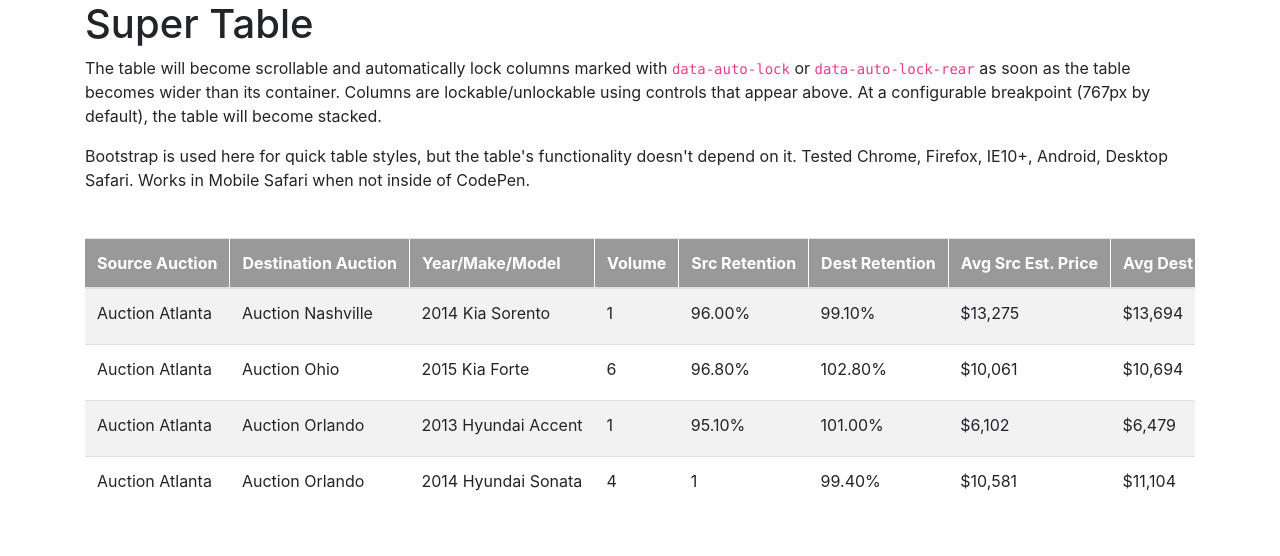
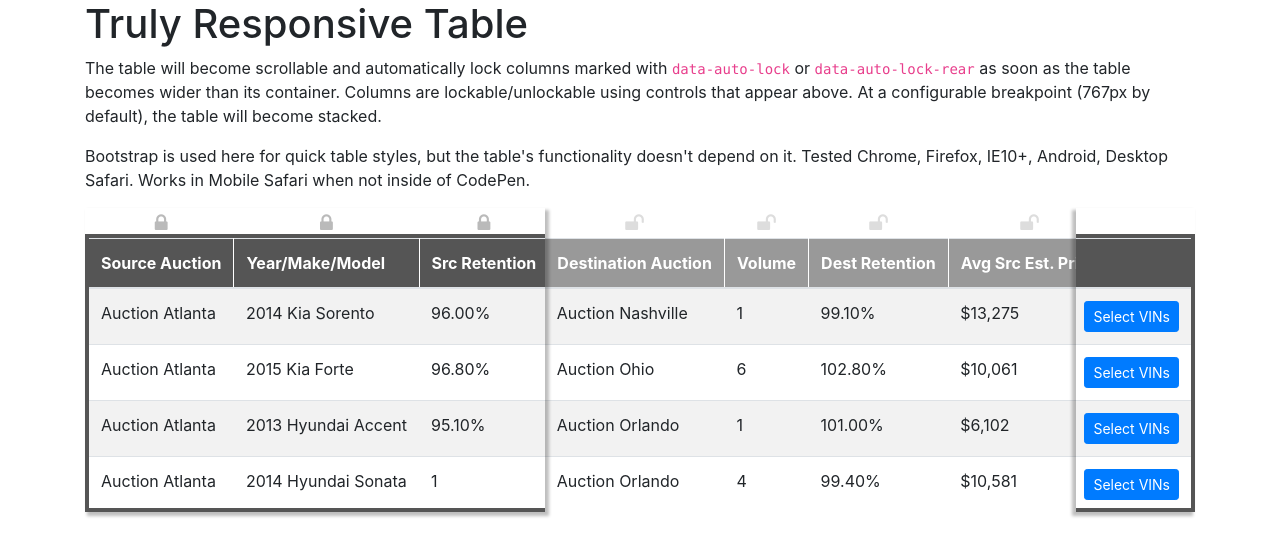
Before and after one commit to carlvlewis/really-responsive-table, a plain HTML site: page index.html in a window 1280 px wide. Drawn offline with nearby package versions, Linux system fonts and the light colour scheme; files that its build step writes are made by us from their sources; no server answers.

Commit message:
Update index.html

```diff
--- a/index.html
+++ b/index.html
@@ -2,21 +2,21 @@
 <html lang="en" >
 <head>
   <meta charset="UTF-8">
-  <title>Responsive "Super" Table</title>
+  <title>Truly Responsive Table</title>
 
   <link rel="stylesheet" href="https://cdnjs.cloudflare.com/ajax/libs/normalize/5.0.0/normalize.min.css">
 
   <link rel='stylesheet prefetch' href='https://cdnjs.cloudflare.com/ajax/libs/bootswatch/3.3.7/cerulean/bootstrap.min.css'>
 <link rel='stylesheet prefetch' href='https://cdnjs.cloudflare.com/ajax/libs/font-awesome/4.7.0/css/font-awesome.min.css'>
 
-      <link rel="stylesheet" href="css/style.css">
+      <link rel="stylesheet" href="style.css">
 
 
 </head>
 
 <body>
   <div class="container">
-  <h1>Super Table</h1>
+  <h1>Truly Responsive Table</h1>
 
   <p>The table will become scrollable and automatically lock columns marked with <code>data-auto-lock</code> or <code>data-auto-lock-rear</code> as soon as the table becomes wider than its container. Columns are lockable/unlockable using controls that appear above. At a configurable breakpoint (767px by default), the table will become stacked.</p>
 
@@ -110,7 +110,7 @@
 </div>
 </div>
 
-    <script  src="js/index.js"></script>
+    <script  src="index.js"></script>
 
 </body>
 </html>
```
